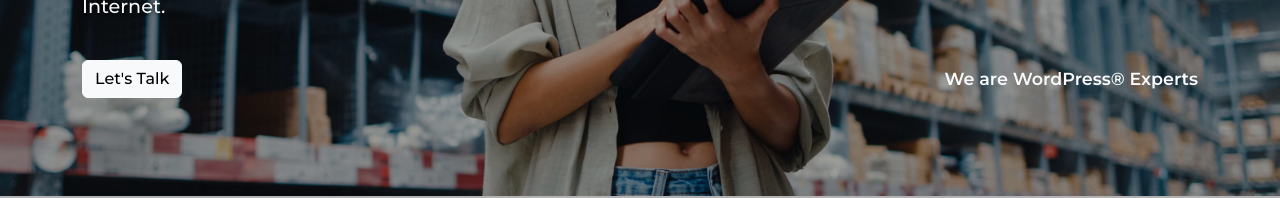
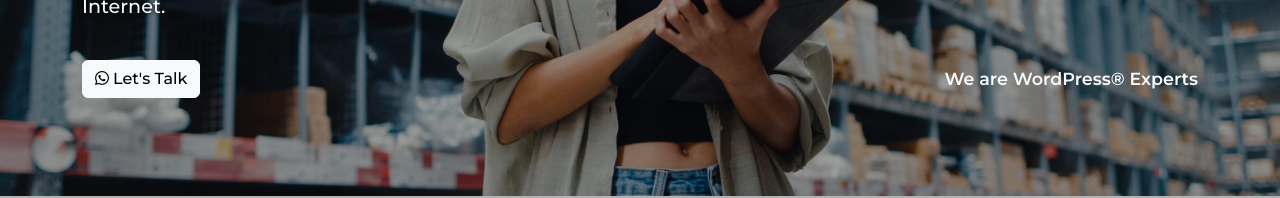
Before and after one commit to Codify-Agency/landing-page, a React (Vite) app: page / in a window 1280 px wide. Shown: the part 364-562 px from the top of the page. Built offline with nearby package versions, Linux system fonts and the light colour scheme.

Commit message:
FA icons added

```diff
--- a/index.html
+++ b/index.html
@@ -20,6 +20,7 @@
     <meta property="og:image:width" content="500" />
     <meta property="og:image:height" content="300" />
     <link href="https://fonts.googleapis.com/css2?family=Montserrat:wght@300;500;600&display=swap" rel="stylesheet" />
+    <script src="https://kit.fontawesome.com/4e1f6b21a2.js" crossorigin="anonymous"></script>
   </head>
   <body>
     <div id="root"></div>
--- a/src/components/sections/Hero.jsx
+++ b/src/components/sections/Hero.jsx
@@ -20,6 +20,7 @@ export default function HeroSection() {
             </p>
 
             <a href="#talk" className="btn btn-light mt-4">
+              <i className="fab fa-whatsapp me-1"></i>
               { translate('lets_talk') }
             </a>
           </div>
```
